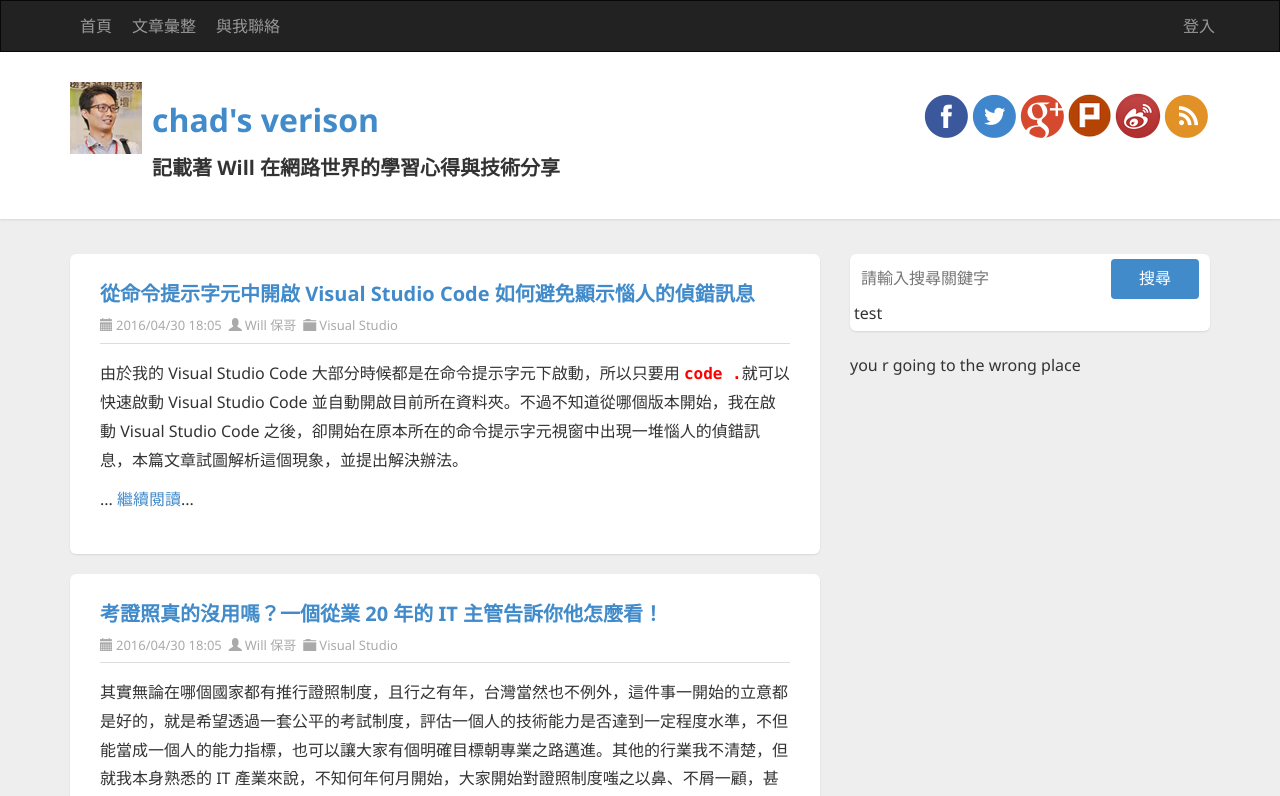
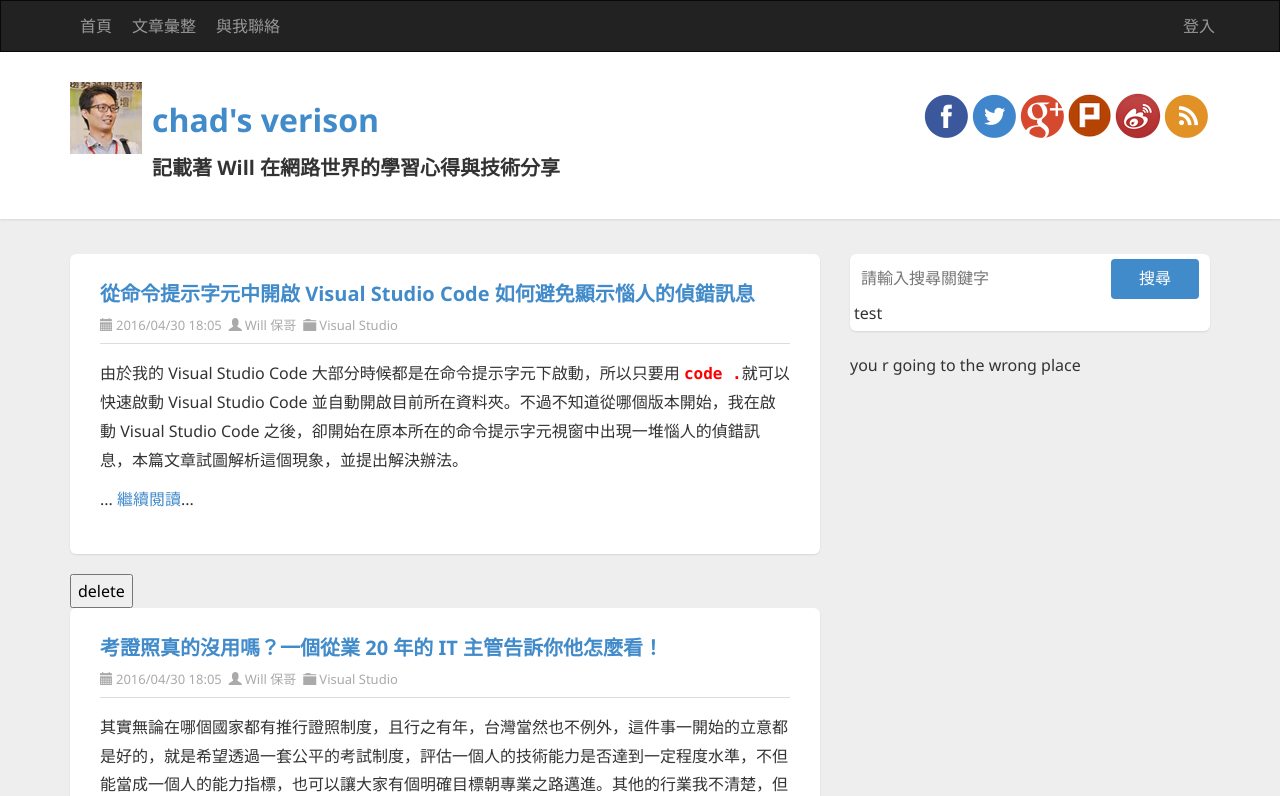
Before and after one commit to changda0616/will, an Angular app: page / in a window 1280 px wide. Shown: the top 796 px of the page. Built offline with nearby package versions, Linux system fonts and the light colour scheme.

Commit message:
EventEmitter

```diff
--- a/src/app/app.component.html
+++ b/src/app/app.component.html
@@ -6,8 +6,7 @@
       <div id="ctl00_cphBody_divError"></div>
       <div id="ctl00_cphBody_PostList1_posts" class="posts">
 
-        <app-article *ngFor="let item of data" [item]="item"></app-article>
-
+        <app-article (delete)="deleteArticle(item)" *ngFor="let item of data" [item]="item"></app-article>
       </div>
     </section>
 
--- a/src/app/app.component.ts
+++ b/src/app/app.component.ts
@@ -6,7 +6,11 @@
   styleUrls: ['./app.component.css']
 })
 export class AppComponent {
-
+  deleteArticle(item){
+    let idx:number = this.data.indexOf(item);
+    console.log(idx);
+    this.data.splice(idx,1);
+  }
   data =[
     {
       "href": "http://blog.miniasp.com/post/2016/04/30/Visual-Studio-Code-from-Command-Prompt-notes.aspx",
--- a/src/app/article/article.component.html
+++ b/src/app/article/article.component.html
@@ -14,3 +14,4 @@
             <p>... <a class="more" href="http://blog.miniasp.com/post/2016/04/30/Visual-Studio-Code-from-Command-Prompt-notes.aspx#continue">繼續閱讀</a>                  ...</p>
           </section>
         </article>
+        <button (click)="doDelete(item)">delete</button>
--- a/src/app/article/article.component.ts
+++ b/src/app/article/article.component.ts
@@ -1,4 +1,4 @@
-import { Component, OnInit, Input, Output } from '@angular/core';
+import { Component, OnInit, Input, Output,EventEmitter } from '@angular/core';
 
 @Component({
   selector: 'app-article',
@@ -9,10 +9,15 @@
 
   @Input()
     item: any;
-
+  @Output() delete = new EventEmitter<any>();
   constructor() { }
 
   ngOnInit() {
   }
 
+  doDelete(item){
+    console.log(item);
+    this.delete.emit(item);
+  }
+
 }
```
